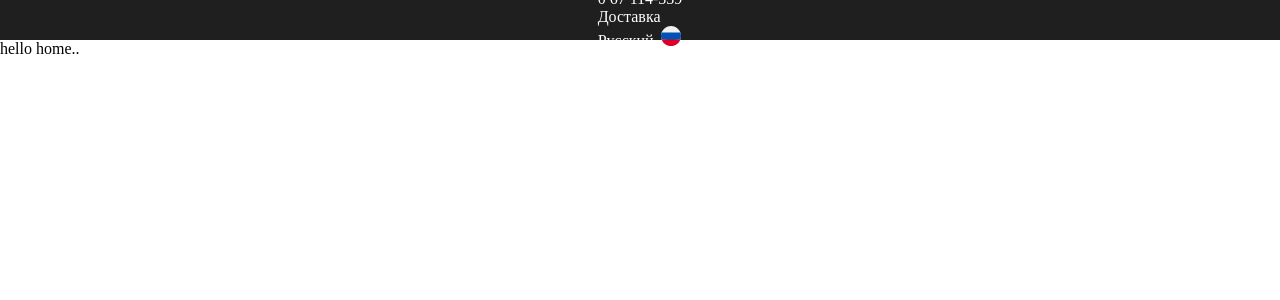
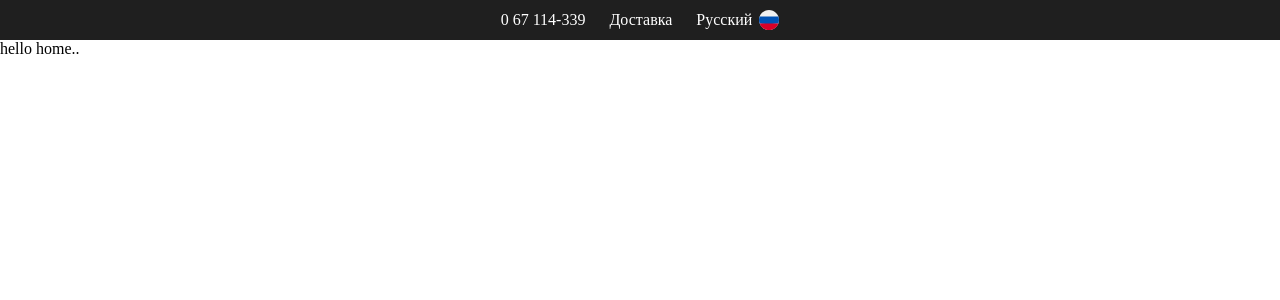
Before and after one commit to IaroslavcevAlexander/dream-forest, a React (Vite) app: page / in a window 1280 px wide. Shown: the top 300 px of the page. Built offline with nearby package versions, Linux system fonts and the light colour scheme.

Commit message:
Обновлённый проект

```diff
--- a/src/components/layouts/RootLayout/header/HeaderTop.tsx
+++ b/src/components/layouts/RootLayout/header/HeaderTop.tsx
@@ -3,19 +3,28 @@ import { Box, ThemeProvider, styled } from "@mui/material";
 import Theme from '../../../../config/theme';
 import Inner from '../../../../components/Inner/Inner'
 
-const FlexContainer = styled(Box)(({ theme }) =>({
+const GridContainer = styled(Box)(({ theme }) =>({
     backgroundColor: theme.palette.common.black,
-    display: 'flex',
-    justifyContent: 'flex-end',
+    display: 'grid',
     alignItems: 'center',
     gap: theme.spacing(3),
     height: '40px',
+}))
+
+const GridInner = styled(Inner)(({ theme }) => ({
+    display: 'grid',
+    gridAutoFlow: 'column',
+    alignItems: 'center',
+    justifyContent: 'end',
+    gap: theme.spacing(3),
 }))
 
 const StyledLink = styled(NavLink)(({ theme }) => ({
     textDecoration: 'none',
     color: theme.palette.common.white,
     fontWeight: 400,
+    display: "flex",
+    alignItems: "center",
     '& img': {
         marginLeft: "7px",
         width: "20px",
@@ -31,8 +40,8 @@ const StyledLink = styled(NavLink)(({ theme }) => ({
 const HeaderTop = () => {
     return(
         <ThemeProvider theme={Theme}>
-            <FlexContainer>
-                <Inner>
+            <GridContainer>
+                <GridInner>
                     <StyledLink
                         to="tel:+37367114339"
                         className="phone-number">
@@ -49,10 +58,10 @@ const HeaderTop = () => {
                     to="language"
                     >
                         Русский
-                        <img src="public/img/icons/russia 1.SVG" alt="language" />
+                        <img src="img/icons/russia 1.svg" alt="language" />
                     </StyledLink>
-                </Inner>
-            </FlexContainer>
+                </GridInner>
+            </GridContainer>
         </ThemeProvider>
     )
 }
```
